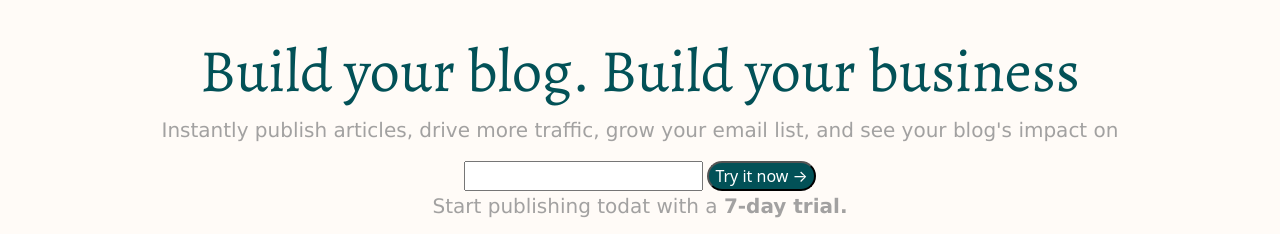
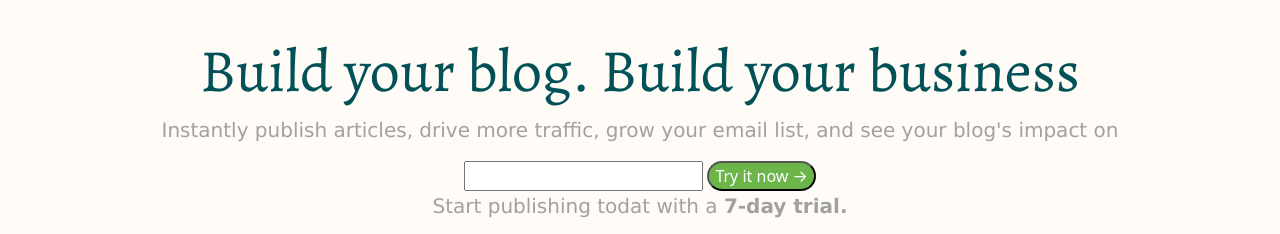
Before and after one commit to deisyDanielaG/Matcha, a website: page index.html in a window 1280 px wide. In both pictures the pointer is over the button 761 px from the left and 241 px from the top of the page. Shown: the part 65-299 px from the top of the page. Drawn offline with nearby package versions, Linux system fonts and the light colour scheme.

Commit message:
Animacion del boton

```diff
--- a/index.html
+++ b/index.html
@@ -94,7 +94,7 @@
         <p> Instantly publish articles, drive more traffic, grow your email list, and see your blog's impact on</p>
         <form>
             <input type="email" /> <!-- Ejemplos de etiquetas que se autocierra-->
-            <button type="submit"> Try it now &rarr;</button>
+            <button type="submit" class="texto-boton"> Try it now &rarr;</button>
         </form>
         <p>Start publishing todat with a <strong> 7-day trial.</strong> </p>
         <p> <strong> No credit card</strong> required</p>
--- a/output.css
+++ b/output.css
@@ -93,4 +93,8 @@ Fuentes
     color: gray;
 }
 
+.texto-boton:hover{
+    background-color: #6CB54B;
+}
+
 /*# sourceMappingURL=output.css.map */
```
